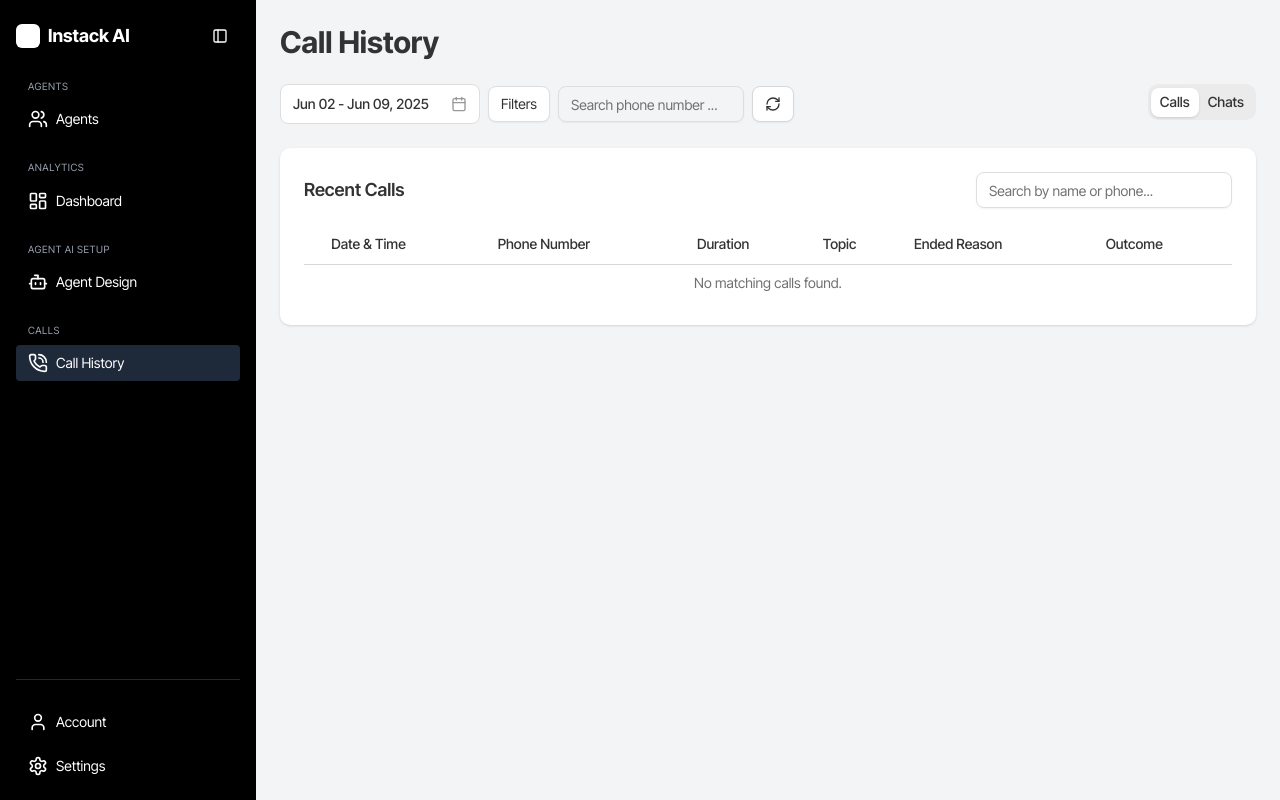
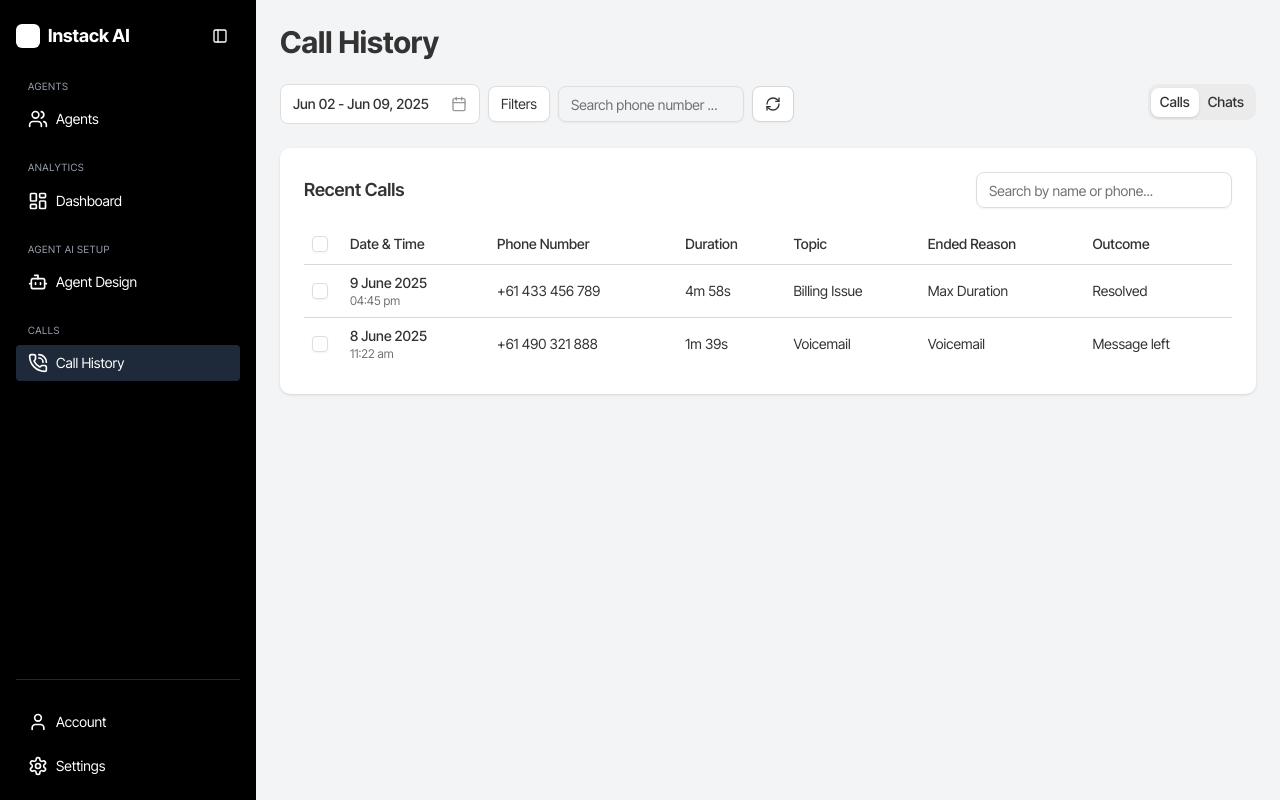
Before and after one commit to instack-ai-phone-agent/AI-Agent-Dashboard, a Next.js app: page /history in a window 1280 px wide. Built offline with nearby package versions, Linux system fonts and the light colour scheme.

Commit message:
call history table filter functionality

```diff
--- a/src/components/recent-calls-table.tsx
+++ b/src/components/recent-calls-table.tsx
@@ -32,7 +32,7 @@ const mockCalls = [
     topic: "Product Inquiry",
     endedReason: "Customer Ended",
     outcome: "Follow-up scheduled",
-    agentId: "agent-1",
+    agentId: "sidebar-selected-agent",
   },
   {
     id: "2",
@@ -43,7 +43,7 @@ const mockCalls = [
     topic: "Support Request",
     endedReason: "Silence Timeout",
     outcome: "Escalated to Tier 2",
-    agentId: "agent-1",
+    agentId: "sidebar-selected-agent",
   },
   {
     id: "3",
@@ -54,7 +54,7 @@ const mockCalls = [
     topic: "Billing Issue",
     endedReason: "Max Duration",
     outcome: "Resolved",
-    agentId: "agent-1",
+    agentId: "sidebar-selected-agent",
   },
   {
     id: "4",
@@ -65,7 +65,7 @@ const mockCalls = [
     topic: "Voicemail",
     endedReason: "Voicemail",
     outcome: "Message left",
-    agentId: "agent-2",
+    agentId: "sidebar-selected-agent",
   },
 ];
 
@@ -79,12 +79,6 @@ export default function RecentCallsTable({
   const [search, setSearch] = useState("");
   const [selectedIds, setSelectedIds] = useState<string[]>([]);
 
-  const toggleSelection = (id: string) => {
-    setSelectedIds((prev) =>
-      prev.includes(id) ? prev.filter((i) => i !== id) : [...prev, id]
-    );
-  };
-
   const filtered = mockCalls
     .filter((call) =>
       call.name.toLowerCase().includes(search.toLowerCase()) ||
@@ -94,7 +88,7 @@ export default function RecentCallsTable({
     .filter((call) => {
       if (!dateRange?.from || !dateRange?.to) return true;
       const callDate = new Date(call.time);
-      return callDate >= dateRange.from && callDate <= dateRange.to;
+      return callDate >= new Date(dateRange.from) && callDate <= new Date(dateRange.to);
     })
     .filter((call) => {
       if (!filters?.length) return true;
@@ -107,21 +101,48 @@ export default function RecentCallsTable({
       });
     });
 
+  const isSelected = (id: string) => selectedIds.includes(id);
+
+  const toggleSelect = (id: string) => {
+    setSelectedIds((prev) =>
+      prev.includes(id) ? prev.filter((i) => i !== id) : [...prev, id]
+    );
+  };
+
+  const exportSelected = () => {
+    const selectedData = mockCalls.filter((call) => selectedIds.includes(call.id));
+    console.log("Exporting:", selectedData);
+  };
+
   return (
     <div className="bg-white rounded-lg shadow-sm p-6">
       <div className="flex items-center justify-between mb-4">
         <h2 className="text-lg font-semibold">Recent Calls</h2>
+        <div className="flex gap-2">
           <Input
             placeholder="Search by name or phone..."
             value={search}
             onChange={(e) => setSearch(e.target.value)}
             className="w-64"
           />
+          {selectedIds.length > 0 && (
+            <Button size="sm" onClick={exportSelected} variant="outline">
+              Export selected
+            </Button>
+          )}
+        </div>
       </div>
       <Table>
         <TableHeader>
           <TableRow>
-            <TableHead className="w-4">&nbsp;</TableHead>
+            <TableHead>
+              <Checkbox
+                checked={selectedIds.length === filtered.length}
+                onCheckedChange={(checked) =>
+                  setSelectedIds(checked ? filtered.map((c) => c.id) : [])
+                }
+              />
+            </TableHead>
             <TableHead>Date & Time</TableHead>
             <TableHead>Phone Number</TableHead>
             <TableHead>Duration</TableHead>
@@ -139,8 +160,8 @@ export default function RecentCallsTable({
             >
               <TableCell onClick={(e) => e.stopPropagation()}>
                 <Checkbox
-                  checked={selectedIds.includes(call.id)}
-                  onCheckedChange={() => toggleSelection(call.id)}
+                  checked={isSelected(call.id)}
+                  onCheckedChange={() => toggleSelect(call.id)}
                 />
               </TableCell>
               <TableCell>
```
Lines whose indentation alone changed are shown as unchanged.
